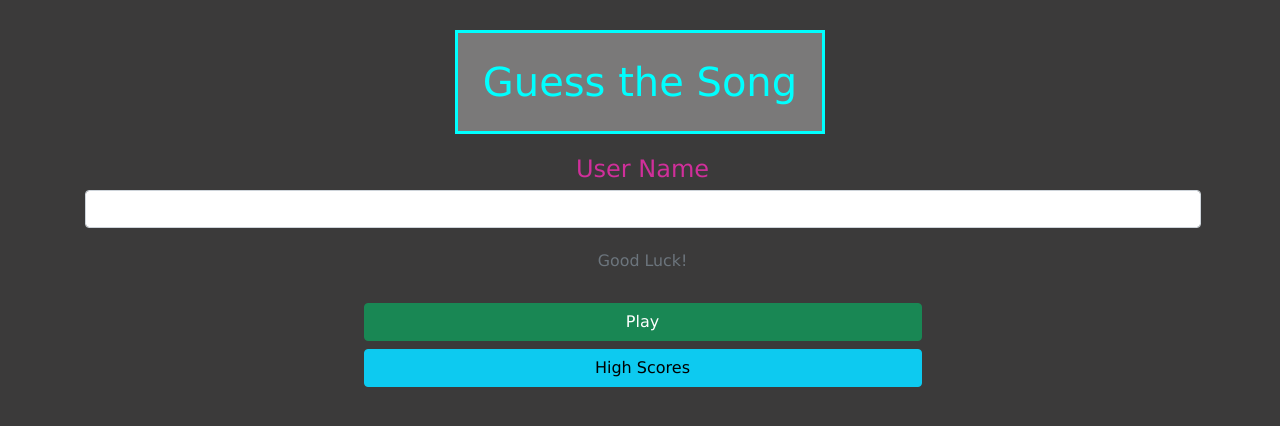
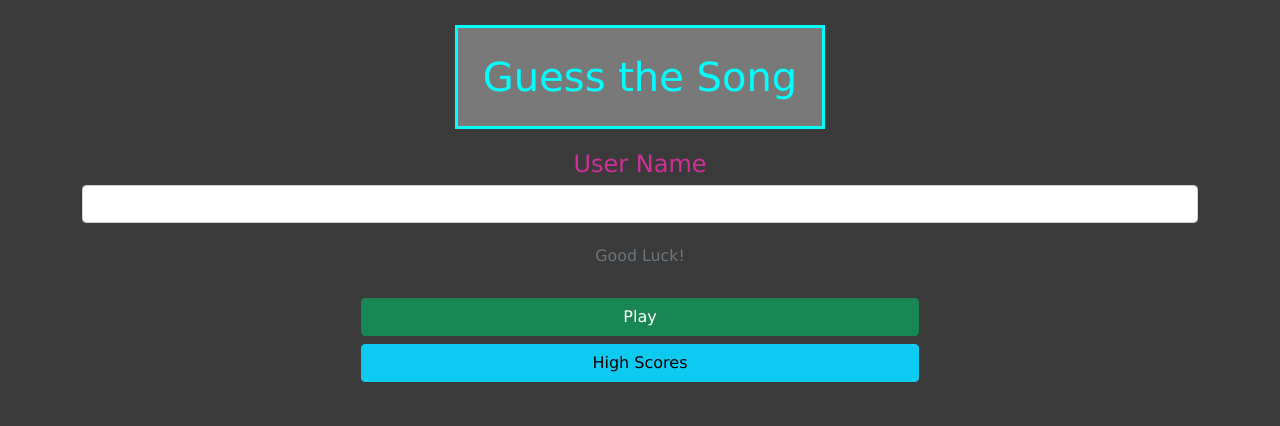
Before and after one commit to dylansth/guess-the-song, a plain HTML site: page index.html in a window 1280 px wide. Drawn offline with nearby package versions, Linux system fonts and the light colour scheme; no server answers.

Commit message:
styling, comments, cleanup

```diff
--- a/assets/css/style.css
+++ b/assets/css/style.css
@@ -1,3 +1,4 @@
+/* Root variables */
 :root {
     --white: white;
     --maincolor: cyan;
@@ -19,13 +20,14 @@
 body {
     text-align: center;
     line-height: 25px;
-    padding-left: 5px;
-    padding-top: 5px;
+    padding: 0;
     margin: 0;
     font-family: var(--mainfonts);
     background-color: var(--primarydarkcolor);
+    overflow: hidden
 }
 
+/* Homepage Game Title */
 h1 {
     background-color: var(--seconddarkcolor);
     color: var(--maincolor);
@@ -37,18 +39,20 @@ h1 {
     margin-top: 25px;
 }
 
+/* Homepage Form */
 #inputheading {
     color: var(--accentcolor);
     font-size: 150%;
     margin-top: 15px;
 }
-
+/* Goodluck styling */
 #goodluckMsg {
     font-size: 66%;
     margin-top: 20px;
     margin-bottom: 30px;
 }
 
+/* Click to Listen text above video */
 h4 {
    margin-top: 25px;
    font-size: 80%;
@@ -56,22 +60,26 @@ h4 {
    color: var(--maincolor);
 }
 
+/* Video styling */
 #video {
     margin-top: 10px;
     margin-bottom: 20px;
     border: 3px solid var(--maincolor);
 }
 
+/* Answer Prompt Styling */
 h2 {
    font-size: 100%;
    font-weight: bold;
    color: var(--white)
 }
 
+/* Group of Answer Buttons */
 #answerGroup {
     margin-top: 25px;
 }
 
+/* Individual Button Styling */
 #answerA {
     background-color: var(--answerBubblecolor);
     border: 3px solid var(--answerBubbleborder);
@@ -100,6 +108,7 @@ h2 {
     opacity: 75%;
 }
 
+/* Hover effect */
 #answerA:hover {
     filter: grayscale(0%);
     opacity: 100%;
@@ -124,6 +133,7 @@ h2 {
     transition: 500ms;
 }
 
+/* Scoreboard Header */
 h3 {
     background-color: var(--seconddarkcolor);
     color: var(--maincolor);
@@ -135,6 +145,7 @@ h3 {
     margin-top: 25px;
 }
 
+/* Scoreboard List */
 #scoreUl {
     margin-top: 20px;
     max-width: 33%;
@@ -144,6 +155,7 @@ h3 {
     list-style-type: none;
 }
 
+/* Play again & Clear Score Buttons with styling*/
 #buttonFooter {
     margin-top: 30px;
 }
@@ -155,6 +167,7 @@ h3 {
     opacity: 75%;
 }
 
+/* Additional Styling */
 #thePlayagain:hover {
     filter: grayscale(0%);
     opacity: 100%;
@@ -168,6 +181,7 @@ h3 {
     opacity: 75%;
 }
 
+/* Additional Styling */
 #theClearscore:hover {
     filter: grayscale(0%);
     opacity: 100%;
--- a/index.html
+++ b/index.html
@@ -13,22 +13,19 @@
 
 <body>
     <header class="container-fluid text-center">
-
-        <body>
-            <header>
-
         <h1>Guess the Song</h1>
-        <img>
     </header>
     <main>
         <div class="container">
+            <!-- User Name form with Good Luck messsage -->
             <form id="inputheading">
                 <div class="mb-3">
                 <label for="" class="form-label">User Name</label>
                 <input type="text" class="form-control text-center" id="user-input" aria-describedby="">
                 <div id="goodluckMsg" class="form-text">Good Luck!</div>
                 </div>
-
+            </form>
+            <!-- Play and High Score buttons -->
             <div class="d-grid gap-2 col-6 mx-auto">
                 <button id="play-btn" class="btn btn-success">Play</button>
                 <button id="high-score-btn" class="btn btn-info">High Scores</button>
```
Also changed, not shown: pages/game.html (+7 -1 lines), pages/score.html (+2 -1 lines).
